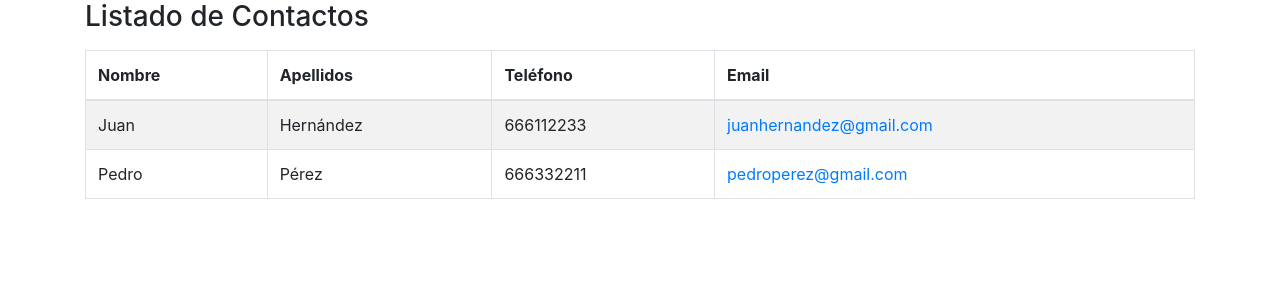
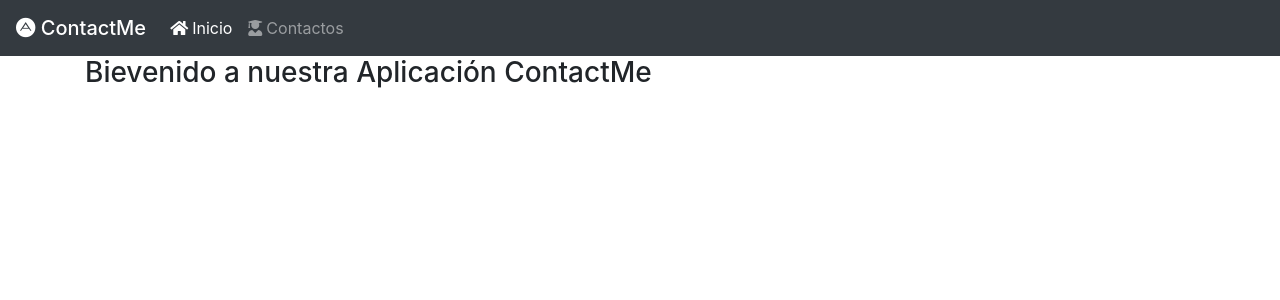
Before and after one commit to juanmiguelhernandezbaute/contactme, an Angular app: page /home in a window 1280 px wide. Shown: the top 300 px of the page. Built offline with nearby package versions, Linux system fonts and the light colour scheme.

Commit message:
Routing, página inicio y barra de navegación

```diff
--- a/src/app/app.component.html
+++ b/src/app/app.component.html
@@ -1,3 +1,4 @@
+<app-navbar></app-navbar>
 <div class="container">
-  <app-contacts></app-contacts>
+  <router-outlet></router-outlet>
 </div>
--- /dev/null
+++ b/src/app/common/components/home/home.component.html
@@ -0,0 +1 @@
+<h3>Bievenido a nuestra Aplicación ContactMe</h3>
--- /dev/null
+++ b/src/app/common/components/home/home.component.ts
@@ -0,0 +1,15 @@
+import { Component, OnInit } from '@angular/core';
+
+@Component({
+  selector: 'app-home',
+  templateUrl: './home.component.html',
+  styleUrls: ['./home.component.css']
+})
+export class HomeComponent implements OnInit {
+
+  constructor() { }
+
+  ngOnInit() {
+  }
+
+}
--- /dev/null
+++ b/src/app/common/components/navbar/navbar.component.html
@@ -0,0 +1,31 @@
+<nav class="navbar navbar-expand-lg navbar-dark bg-dark">
+  <a class="navbar-brand mb-0 h1 text-shadow" href="">
+    <i class="fab fa-adn logo-icon text-shadow"></i>
+    ContactMe
+  </a>
+  <button class="navbar-toggler" type="button" data-toggle="collapse" data-target="#navbarNavAltMarkup" aria-controls="navbarNavAltMarkup"
+    aria-expanded="false" aria-label="Toggle navigation">
+    <span class="navbar-toggler-icon"></span>
+  </button>
+  <!-- <div class="collapse navbar-collapse" *ngIf="isAuth()" id="navbarNavAltMarkup"> -->
+  <div class="collapse navbar-collapse" id="navbarNavAltMarkup">
+    <div class="navbar-nav">
+      <ul class="navbar-nav mr-auto w-100 justify-content-end">
+        <!-- <li class="nav-item" routerLinkActive="active" [routerLinkActiveOptions]="{exact:true}" *ngIf="isAuth()"> -->
+        <li class="nav-item" routerLinkActive="active" [routerLinkActiveOptions]="{exact:true}" >
+          <a class="nav-link" routerLink="/home">
+            <i class="fas fa-home mr-1"></i>Inicio</a>
+        </li>
+        <!-- <li class="nav-item" routerLinkActive="active" *ngIf="isAuth()"> -->
+        <li class="nav-item" routerLinkActive="active" >
+          <a class="nav-link" routerLink="/contacts">
+            <i class="fas fa-user-graduate mr-1"></i>Contactos</a>
+        </li>
+        <!-- <li class="nav-item" routerLinkActive="active" *ngIf="isAuth()">
+          <a class="nav-link" routerLink="/login" (click)="onLogout()">
+            <i class="fas fa-sign-out-alt mr-1"></i>Cerrar sesión</a>
+        </li> -->
+      </ul>
+    </div>
+  </div>
+</nav>
--- /dev/null
+++ b/src/app/common/components/navbar/navbar.component.ts
@@ -0,0 +1,15 @@
+import { Component, OnInit } from '@angular/core';
+
+@Component({
+  selector: 'app-navbar',
+  templateUrl: './navbar.component.html',
+  styleUrls: ['./navbar.component.css']
+})
+export class NavbarComponent implements OnInit {
+
+  constructor() { }
+
+  ngOnInit() {
+  }
+
+}
```
Also changed, not shown: src/app/app-routing.module.ts (added, +21 -0 lines), src/app/app.module.ts (+10 -3 lines), src/app/common/components/home/home.component.css (added), src/app/common/components/navbar/navbar.component.css (added), 2 other files (tests, documents, lock files or other folders).
